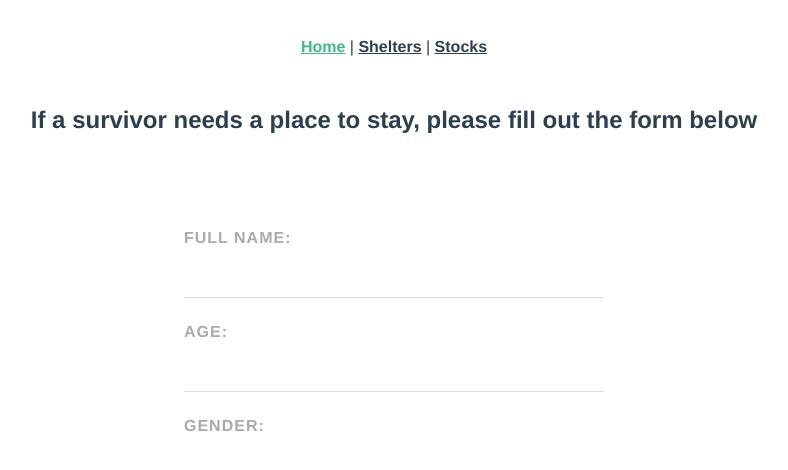
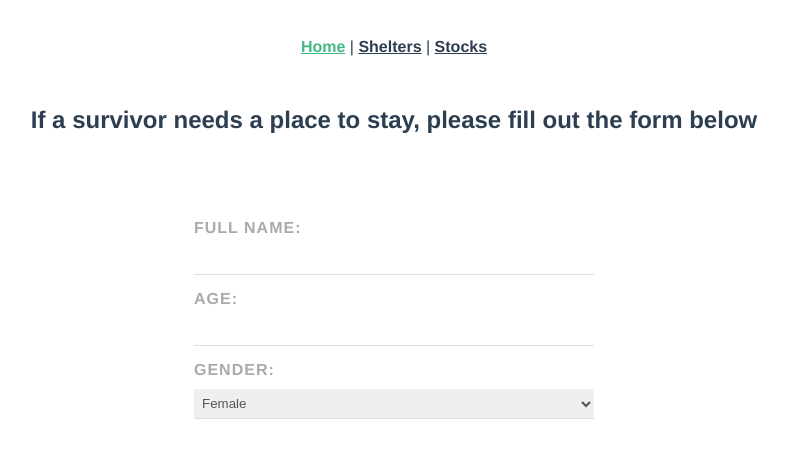
Before and after one commit to ozrn/shelter-finder, a Vue app in the folder week-8/frontend/: page / in a window 1280 px wide. Shown: the top 470 px of the page, without its empty margins (246-1034 px from the left). Built offline with nearby package versions, Linux system fonts and the light colour scheme.

Commit message:
Modify form adding select and option elements

```diff
--- a/week-8/frontend/src/views/HomeView.vue
+++ b/week-8/frontend/src/views/HomeView.vue
@@ -6,7 +6,7 @@ export default {
     return {
       fullName: '',
       age: '',
-      gender: ''
+      gender: 'female'
     }
   }
 }
@@ -23,14 +23,17 @@ export default {
       <input type="text" required v-model="age">
 
       <label>Gender: </label>
-      <input type="text" required v-model="gender">
+      <select v-model='gender'>
+        <option value="female">Female</option>
+        <option value="male">Male</option>
+      </select>
     </form>
   </div>
 </template>
 
 <style>
- form {
-  max-width: 420px;
+form {
+  max-width: 400px;
   margin: 30px auto;
   background: white;
   text-align: left;
@@ -38,19 +41,20 @@ export default {
   border-radius: 10px;
 }
 
- label {
+label {
   color: #aaa;
   display: inline-block;
-  margin: 25px 0 15px;
-  font-size: 0.6 rem;
+  margin: 15px 0 10px;
+  font-size: 0.4 rem;
   text-transform: uppercase;
   letter-spacing: 1px;
   font-weight: bold;
 }
 
- input {
+input,
+select {
   display: block;
-  padding: 10px 6px;
+  padding: 6px 4px;
   width: 100%;
   box-sizing: border-box;
   border: none;
```
